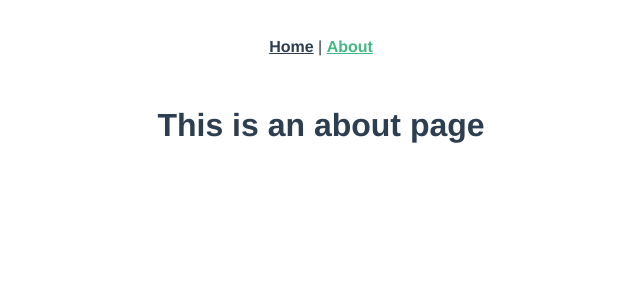
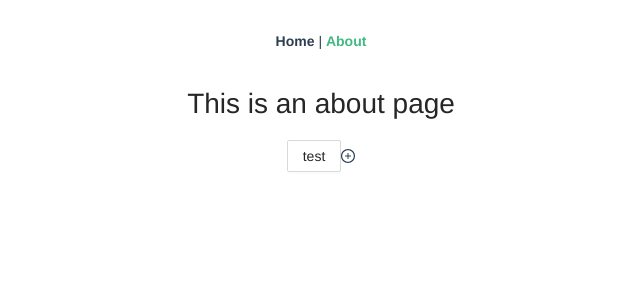
Before and after one commit to jywang616/Train-Ticketing-System, a Vue app in the folder web/: page /about in a window 1280 px wide. Shown: the top 300 px of the page, without its empty margins (319-959 px from the left). Built offline with nearby package versions, Linux system fonts and the light colour scheme.

Commit message:
集成Ant Design Vue

```diff
--- a/web/package.json
+++ b/web/package.json
@@ -8,6 +8,8 @@
     "lint": "vue-cli-service lint"
   },
   "dependencies": {
+    "@ant-design/icons-vue": "^6.1.0",
+    "ant-design-vue": "^3.2.20",
     "core-js": "^3.8.3",
     "vue": "^3.2.13",
     "vue-router": "^4.0.3",
--- a/web/src/main.js
+++ b/web/src/main.js
@@ -1,7 +1,16 @@
 import { createApp } from 'vue'
 import App from './App.vue'
 import router from './router'
+import Antd from 'ant-design-vue';
+import 'ant-design-vue/dist/antd.css';
 import store from './store'
+import * as Icons from '@ant-design/icons-vue';
 
 /*'#app'是跟index.html里div标签绑定的，内容会渲染到div中*/
-createApp(App).use(store).use(router).mount('#app')
+const app=createApp(App);
+app.use(Antd).use(store).use(router).mount('#app');
+
+const icons= Icons;
+for(const i in icons){
+    app.component(i,icons[i]);
+}
--- a/web/src/views/AboutView.vue
+++ b/web/src/views/AboutView.vue
@@ -1,5 +1,6 @@
 <template>
   <div class="about">
     <h1>This is an about page</h1>
+    <a-button>test</a-button><plus-circle-outlined />
   </div>
 </template>
```
Also changed, not shown: 1 other file (tests, documents, lock files or other folders).
